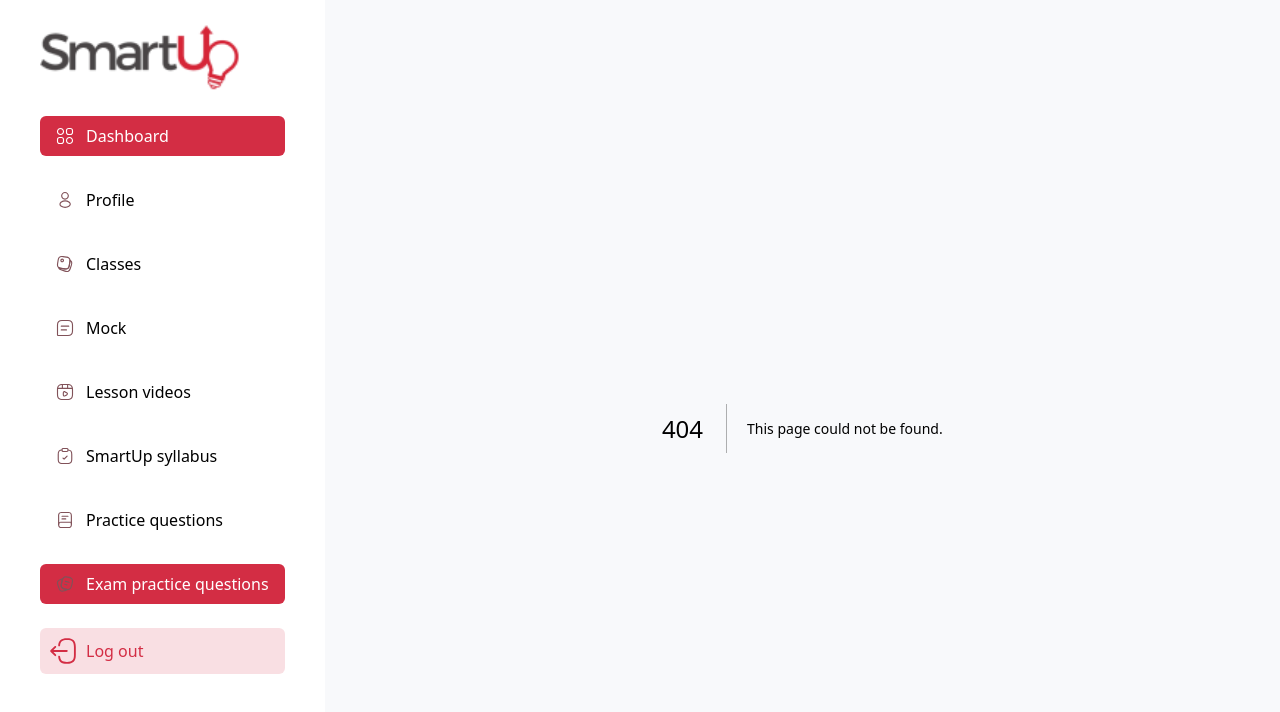
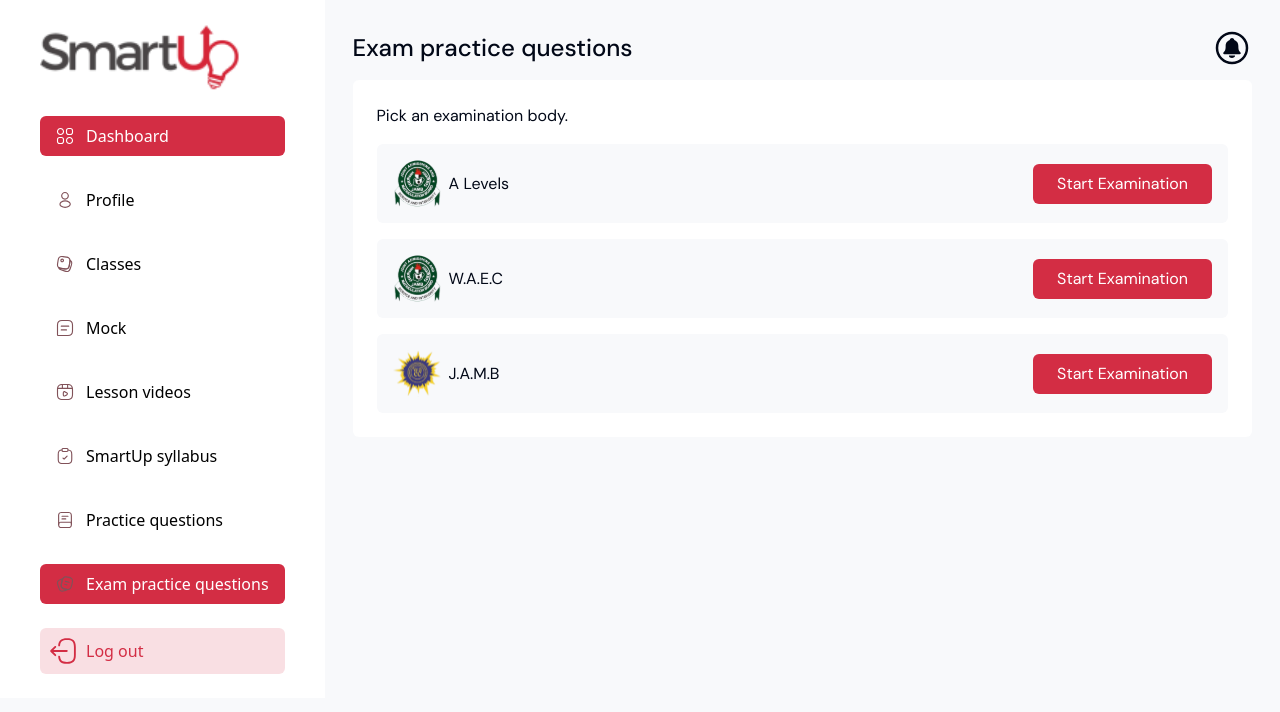
Before and after one commit to Lukman10a/smartupweb, a Next.js app: page /examPracticeQuestion in a window 1280 px wide. Before the commit this address had no page. Shown: the top 712 px of the page. Built offline with nearby package versions, Linux system fonts and the light colour scheme.

Commit message:
made some changes

```diff
--- /dev/null
+++ b/src/components/header.tsx
@@ -0,0 +1,27 @@
+import React from "react";
+import {
+  IoChevronBackCircleOutline,
+  IoNotificationsCircleOutline,
+} from "react-icons/io5";
+import { useRouter } from "next/router";
+
+interface HeaderProps {
+  title: string | string[] | undefined;
+  fromQuery: boolean;
+}
+
+const Header: React.FC<HeaderProps> = ({ title, fromQuery }) => {
+  return (
+    <div className="mb-3 flex items-center justify-between">
+      <div className="flex items-center gap-2">
+        {fromQuery && <IoChevronBackCircleOutline size={35} />}
+        <p className="font-dm_sans text-2xl font-medium">{title}</p>
+      </div>
+      <div className="flex items-center gap-2">
+        <IoNotificationsCircleOutline size={40} />
+      </div>
+    </div>
+  );
+};
+
+export default Header;
--- a/src/pages/classes/index.tsx
+++ b/src/pages/classes/index.tsx
@@ -7,6 +7,7 @@
 import SubjectCard from "@/components/modal/subjectModal";
 import Link from "next/link";
 import { CLASS } from "../../../data";
+import Header from "@/components/header";
 
 export default function Classes() {
   const [currentCard, setCurrentCard] = useState({
@@ -29,12 +30,7 @@
 
   return (
     <section>
-      <div className="mb-3 flex items-center justify-between">
-        <p className="font-dm_sans text-2xl font-medium">Classes</p>
-        <div className="flex items-center gap-2">
-          <IoNotificationsCircleOutline size={40} />
-        </div>
-      </div>
+      <Header title={"Classes"} />
       <div className="mx-auto flex items-center justify-between rounded-md bg-white p-3">
         <input
           type="text"
--- /dev/null
+++ b/src/pages/examPracticeQuestion/[courseSelect]/index.tsx
@@ -0,0 +1,14 @@
+import Header from "@/components/header";
+import { useRouter } from "next/router";
+import React from "react";
+
+export default function CourseSelect() {
+  const { query, asPath } = useRouter();
+  const titleFromQuery = query.courseSelect as string | undefined;
+
+  return (
+    <div>
+      <Header title={titleFromQuery} fromQuery={Boolean(titleFromQuery)} />
+    </div>
+  );
+}
--- /dev/null
+++ b/src/pages/examPracticeQuestion/index.tsx
@@ -0,0 +1,66 @@
+import Header from "@/components/header";
+import Image from "next/image";
+import React from "react";
+import alevel from "../../../public/assets/alevel.svg";
+import waec from "../../../public/assets/waec.svg";
+import Link from "next/link";
+
+type ExamPracticeQuestionProps = {
+  titleFromQuery?: boolean;
+};
+
+export default function ExamPracticeQuestion({
+  titleFromQuery,
+}: ExamPracticeQuestionProps) {
+  const EXAMS = [
+    {
+      title: "A Levels",
+      img: alevel,
+    },
+    {
+      title: "W.A.E.C",
+      img: alevel,
+    },
+    {
+      title: "J.A.M.B",
+      img: waec,
+    },
+  ];
+
+  console.log(titleFromQuery, name);
+
+  return (
+    <section>
+      <Header
+        title="Exam practice questions"
+        fromQuery={Boolean(titleFromQuery)}
+      />
+
+      <div className="space-y-4 rounded-md bg-white p-6">
+        <p>Pick an examination body.</p>
+
+        {EXAMS.map((item) => (
+          <div
+            className="flex items-center justify-between rounded-md bg-[#F8F9FB] p-4"
+            key={item.title}
+          >
+            <div className="flex items-center gap-2">
+              <Image src={item.img} alt="" />
+              <p>{item.title}</p>
+            </div>
+            <Link
+              href={{
+                pathname: "/examPracticeQuestion/[courseSelect]",
+                query: { courseSelect: item.title },
+              }}
+            >
+              <button className="rounded-md bg-[#D32D44] p-2 px-6 text-white">
+                <p>Start Examination </p>
+              </button>
+            </Link>
+          </div>
+        ))}
+      </div>
+    </section>
+  );
+}
--- a/src/pages/lessonVideos/index.tsx
+++ b/src/pages/lessonVideos/index.tsx
@@ -6,6 +6,7 @@
 import { useQuery } from "@tanstack/react-query";
 import Link from "next/link";
 import { LESSON_VIDEO } from "../../../data";
+import Header from "@/components/header";
 
 export default function Classes() {
   const [currentCard, setCurrentCard] = useState({
@@ -28,12 +29,7 @@
 
   return (
     <section>
-      <div className="mb-3 flex items-center justify-between">
-        <p className="font-dm_sans text-2xl font-medium">Lesson videos</p>
-        <div className="flex items-center gap-2">
-          <IoNotificationsCircleOutline size={40} />
-        </div>
-      </div>
+      <Header title="Lesson videos" />
       <div className="mx-auto flex items-center justify-between rounded-md bg-white p-3">
         <input
           type="text"
--- a/src/pages/mock/index.tsx
+++ b/src/pages/mock/index.tsx
@@ -6,6 +6,7 @@
 import { useQuery } from "@tanstack/react-query";
 import Link from "next/link";
 import { MOCK } from "../../../data";
+import Header from "@/components/header";
 
 export default function Classes() {
   const [currentCard, setCurrentCard] = useState({
@@ -28,12 +29,7 @@
 
   return (
     <section>
-      <div className="mb-3 flex items-center justify-between">
-        <p className="font-dm_sans text-2xl font-medium">Mock</p>
-        <div className="flex items-center gap-2">
-          <IoNotificationsCircleOutline size={40} />
-        </div>
-      </div>
+      <Header title="Mock" />
       <div className="mx-auto flex items-center justify-between rounded-md bg-white p-3">
         <input
           type="text"
@@ -63,6 +59,7 @@
                   query: {
                     selectExam: item.subject,
                     exam: item.subject,
+                    // topic:
                   },
                 }}
                 as={`/mock/${item.subject}`}
--- a/src/pages/practiceQuestion/index.tsx
+++ b/src/pages/practiceQuestion/index.tsx
@@ -5,6 +5,7 @@
 import Loading from "@/components/loading";
 import { useQuery } from "@tanstack/react-query";
 import SubjectCard from "@/components/modal/subjectModal";
+import Header from "@/components/header";
 
 export default function PracticeQuestion() {
   const [currentCard, setCurrentCard] = useState({
@@ -27,25 +28,20 @@
 
   return (
     <section>
-      <div className="flex justify-between items-center mb-3">
-        <p className="font-medium text-2xl font-dm_sans">Practice questions</p>
-        <div className="flex items-center gap-2">
-          <IoNotificationsCircleOutline size={40} />
-        </div>
-      </div>
-      <div className="flex bg-white items-center justify-between rounded-md mx-auto p-3">
+      <Header title="Practice questions" />
+      <div className="mx-auto flex items-center justify-between rounded-md bg-white p-3">
         <input
           type="text"
           placeholder="Search for courses"
-          className="bg-[#F8F9FB] p-2 rounded-md"
+          className="rounded-md bg-[#F8F9FB] p-2"
         />
         <div className="flex">
-          <div className="flex gap-2 bg-[#D32D4426] p-2 rounded-l-md">
+          <div className="flex gap-2 rounded-l-md bg-[#D32D4426] p-2">
             <p className="text-[#D32D44]">Total tests taken:</p>
             <p>53</p>
           </div>
 
-          <p className="bg-[#D32D44] text-white p-2 rounded-md">View results</p>
+          <p className="rounded-md bg-[#D32D44] p-2 text-white">View results</p>
         </div>
       </div>
       <div>
@@ -54,7 +50,7 @@
       <section>
         <div className="grid grid-rows-3 justify-between space-y-4">
           <SubjectCard name={currentCard.name} slug={currentCard.slug}>
-            <div className="bg-white grid grid-cols-4 p-3 px-5 gap-12 rounded-md cursor-pointer">
+            <div className="grid cursor-pointer grid-cols-4 gap-12 rounded-md bg-white p-3 px-5">
               {subjectData.map(
                 (item: {
                   slug: any;
@@ -71,7 +67,7 @@
                       setCurrentCard({ name: item.name, slug: item.slug })
                     }
                   />
-                )
+                ),
               )}
             </div>
           </SubjectCard>
--- a/src/pages/profile.tsx
+++ b/src/pages/profile.tsx
@@ -1,3 +1,4 @@
+import Header from "@/components/header";
 import Card from "@/components/rightDashboard/card";
 import SummaryContainer from "@/components/rightDashboard/cardContainer";
 import TableContainer from "@/components/table";
@@ -9,42 +10,37 @@
 const Profile = () => {
   return (
     <section>
-      <div className="flex justify-between items-center mb-3">
-        <p className="font-medium text-2xl font-dm_sans">Profile</p>
-        <div className="flex items-center gap-2">
-          <IoNotificationsCircleOutline size={40} />
-        </div>
-      </div>
-      <div className="flex bg-white items-center justify-between rounded-md mx-auto p-3">
+      <Header title="Profile" />
+      <div className="mx-auto flex items-center justify-between rounded-md bg-white p-3">
         <div className="flex items-center gap-3">
           <CgProfile size={30} />
-          <p className="text-[18px] text-[#0F0204] font-medium">
+          <p className="text-[18px] font-medium text-[#0F0204]">
             Adeleke William
           </p>
         </div>
 
-        <div className="flex items-center p-2 px-6 rounded-md gap-3 bg-[#D32D4426]">
-          <p className="text-[#D32D44] text-sm font-medium">Reset password</p>
+        <div className="flex items-center gap-3 rounded-md bg-[#D32D4426] p-2 px-6">
+          <p className="text-sm font-medium text-[#D32D44]">Reset password</p>
         </div>
       </div>
-      <section className="grid grid-cols-2 my-3 gap-5">
-        <div className="bg-white p-4 rounded-md ">
-          <p className="font-bold mb-3">Personal information</p>
+      <section className="my-3 grid grid-cols-2 gap-5">
+        <div className="rounded-md bg-white p-4">
+          <p className="mb-3 font-bold">Personal information</p>
           <ul className="space-y-4">
-            <li className="bg-[#F8F9FB] text-[#0F0204]  p-3 rounded-sm flex items-center justify-between">
+            <li className="flex items-center justify-between rounded-sm bg-[#F8F9FB] p-3 text-[#0F0204]">
               <p className="text-[#0F0204]">Username</p>
-              <p className="text-[#0F0204] font-medium">davidthomas142</p>
+              <p className="font-medium text-[#0F0204]">davidthomas142</p>
             </li>
-            <li className="bg-[#F8F9FB] text-[#0F0204]  p-3 rounded-sm flex items-center justify-between">
+            <li className="flex items-center justify-between rounded-sm bg-[#F8F9FB] p-3 text-[#0F0204]">
               <p className="">Level</p>
               <p className="font-medium">S.S.S 2</p>
             </li>
-            <li className="bg-[#F8F9FB] text-[#0F0204]  p-3 rounded-sm flex items-center justify-between">
+            <li className="flex items-center justify-between rounded-sm bg-[#F8F9FB] p-3 text-[#0F0204]">
               <p className="">Sex</p>
-              <p className=" font-medium">Male</p>
+              <p className="font-medium">Male</p>
             </li>
 
-            <li className="bg-[#F8F9FB] text-[#0F0204]  p-3 rounded-sm flex items-center justify-between">
+            <li className="flex items-center justify-between rounded-sm bg-[#F8F9FB] p-3 text-[#0F0204]">
               <p className="">Class</p>
               <p className="font-medium">Science department</p>
             </li>
```
Also changed, not shown: public/assets/alevel.svg (added), public/assets/waec.svg (added).
